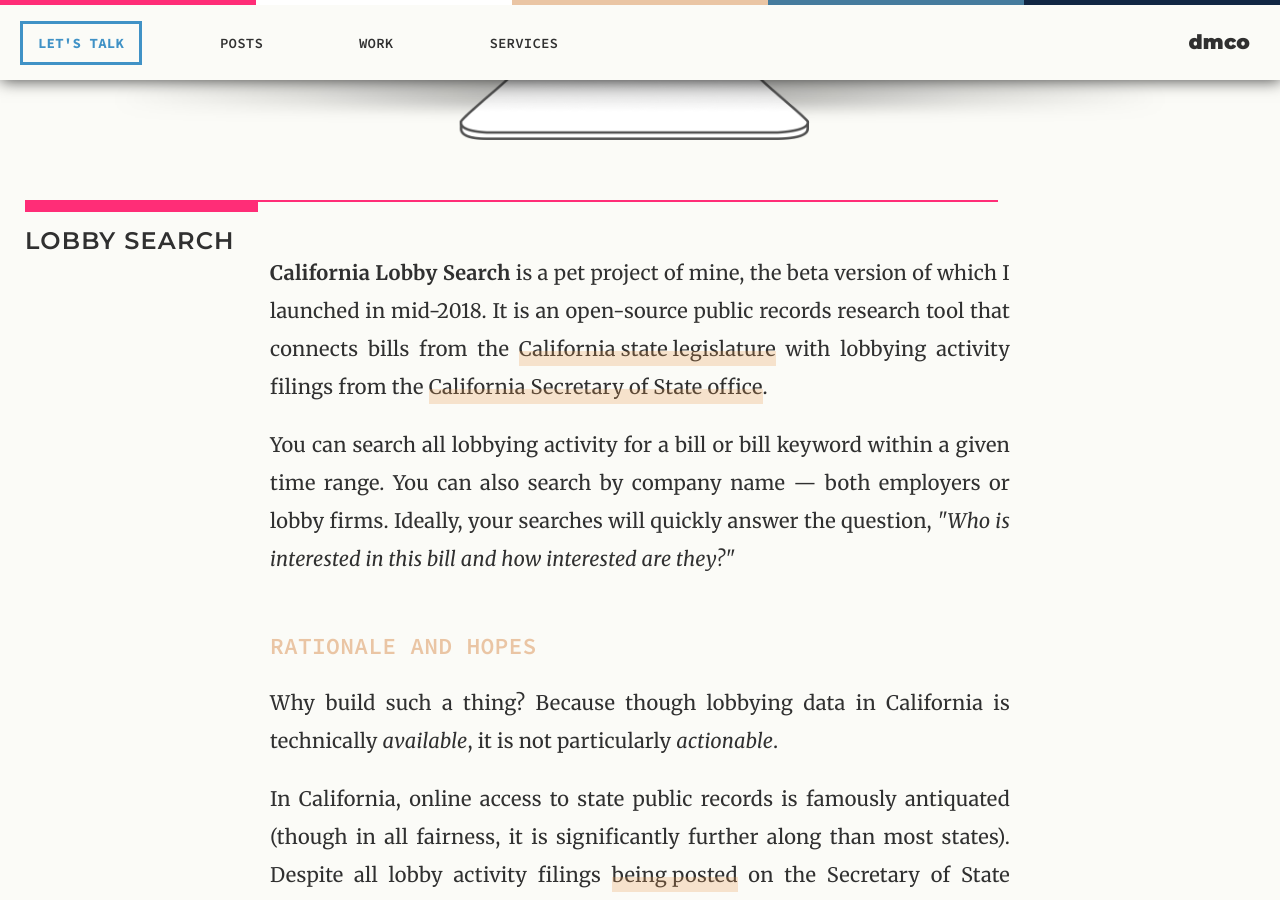
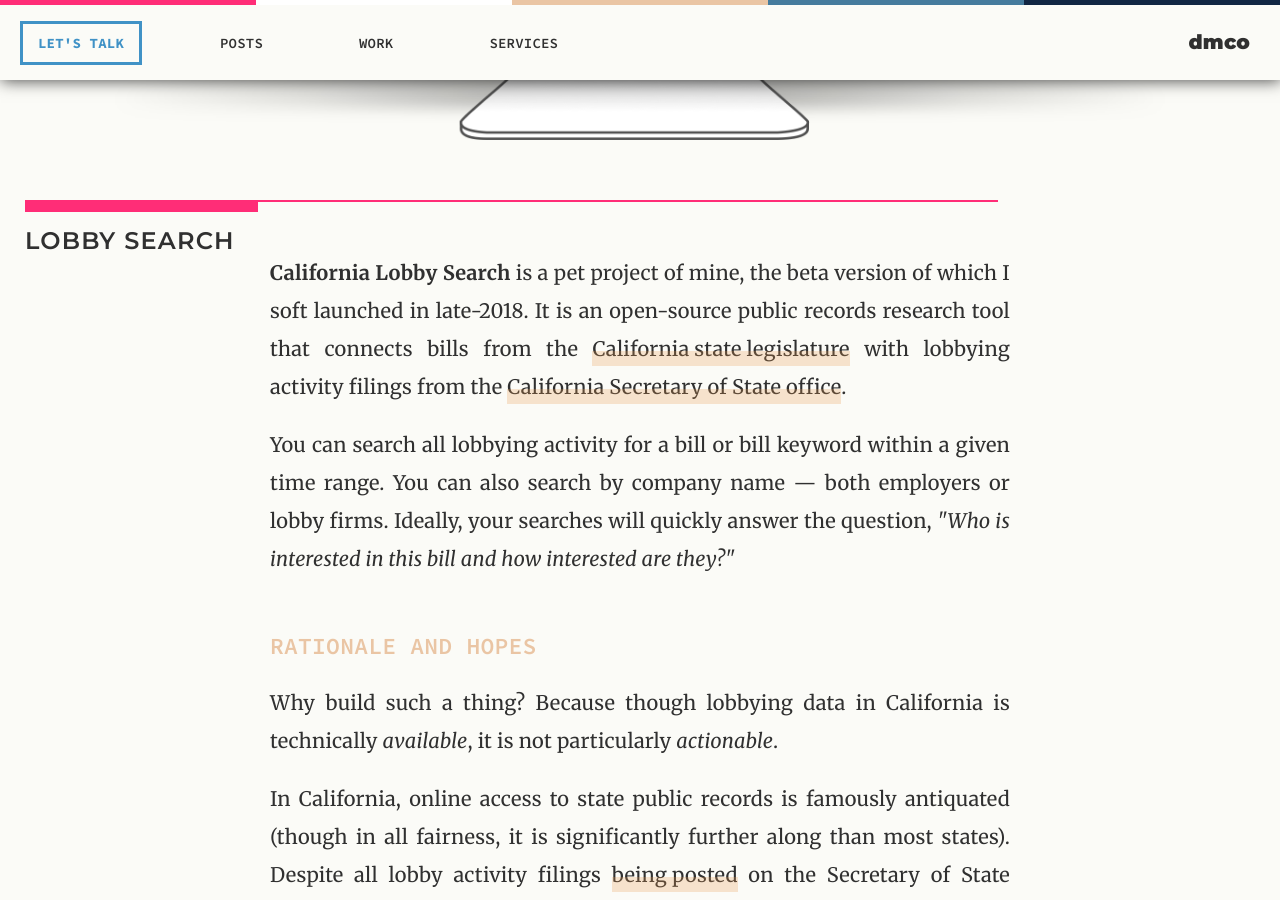
Before and after one commit to middletond/dmco, a Jekyll site: the page built from work/public-data.html, in a window 1280 px wide and 900 px high, scrolled down 3593 px. Built offline with Jekyll 4.4.1, drawn with Linux system fonts in a browser that asks for light colours.

Commit message:
Update public data language

```diff
--- a/work/public-data.html
+++ b/work/public-data.html
@@ -40,7 +40,7 @@
 
     <h3><span>Lobby Search</span></h3>
 
-    <p><b>California Lobby Search</b> is a pet project of mine, the beta version of which I launched in mid-2018. It is an open-source public records research tool that connects bills from the <a href="https://leginfo.legislature.ca.gov/" target="_blank">California state legislature</a> with lobbying activity filings from the <a href="http://cal-access.sos.ca.gov/Lobbying/" target="_blank">California Secretary of State office</a>.</p>
+    <p><b>California Lobby Search</b> is a pet project of mine, the beta version of which I soft launched in late-2018. It is an open-source public records research tool that connects bills from the <a href="https://leginfo.legislature.ca.gov/" target="_blank">California state legislature</a> with lobbying activity filings from the <a href="http://cal-access.sos.ca.gov/Lobbying/" target="_blank">California Secretary of State office</a>.</p>
 
     <p>You can search all lobbying activity for a bill or bill keyword within a given time range. You can also search by company name &mdash; both employers or lobby firms. Ideally, your searches will quickly answer the question, <i>"Who is interested in this bill and how interested are they?"</i></p>
 
```
